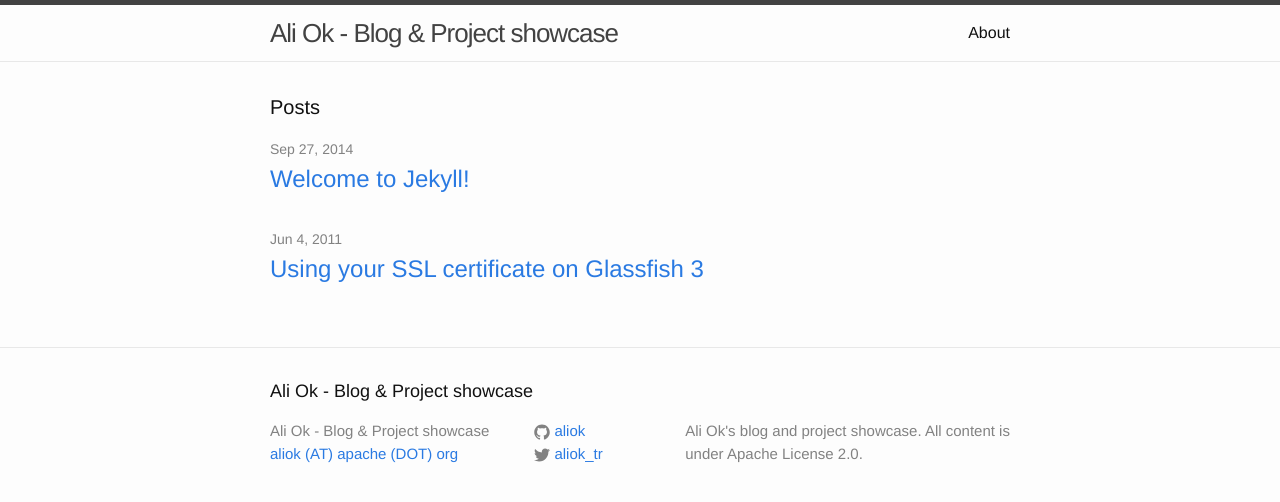
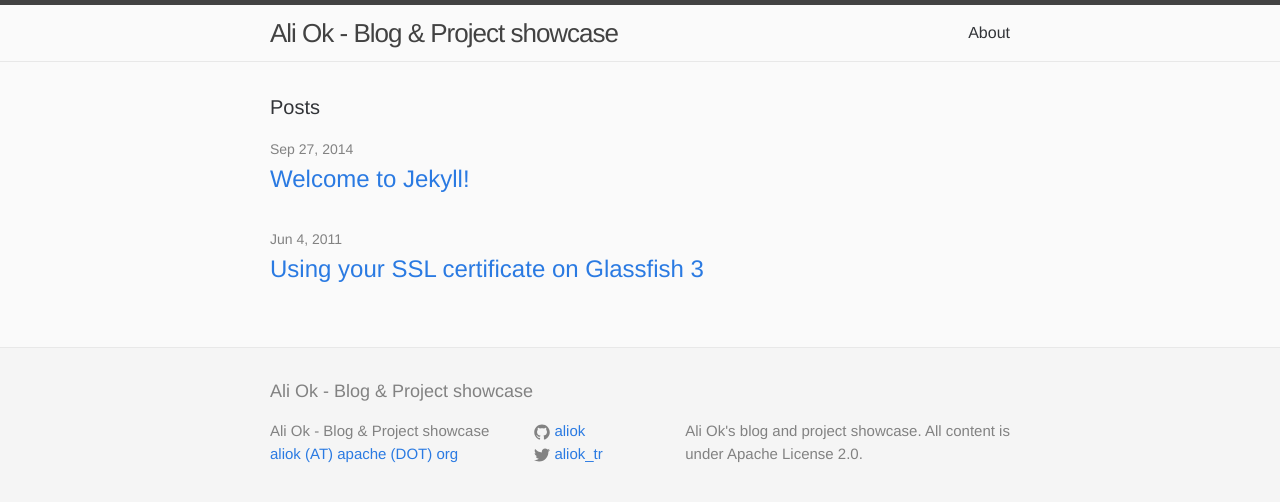
Before and after one commit to aliok/aliok.github.io, a Jekyll site: the page built from index.html, in a window 1280 px wide. Shown: the top 502 px of the page. Built offline with Jekyll 4.4.1, drawn with Linux system fonts in a browser that asks for light colours.

Commit message:
Some custom coloring in footer

```diff
--- a/_sass/_layout.scss
+++ b/_sass/_layout.scss
@@ -94,6 +94,8 @@
 .site-footer {
     border-top: 1px solid $grey-color-light;
     padding: $spacing-unit 0;
+    background: $grey-color-lighter;
+    color: $grey-color;
 }
 
 .footer-heading {
--- a/css/main.scss
+++ b/css/main.scss
@@ -13,12 +13,14 @@ $base-line-height: 1.5;
 
 $spacing-unit:     30px;
 
-$text-color:       #111;
-$background-color: #fdfdfd;
+$text-color:       #323438;
+$background-color: #fafafa;
 $brand-color:      #2a7ae2;
 
 $grey-color:       #828282;
 $grey-color-light: lighten($grey-color, 40%);
+$grey-color-lighter: lighten($grey-color, 45%);
+$grey-color-darkish: darken($grey-color, 10%);
 $grey-color-dark:  darken($grey-color, 25%);
 
 $on-palm:          600px;
```
